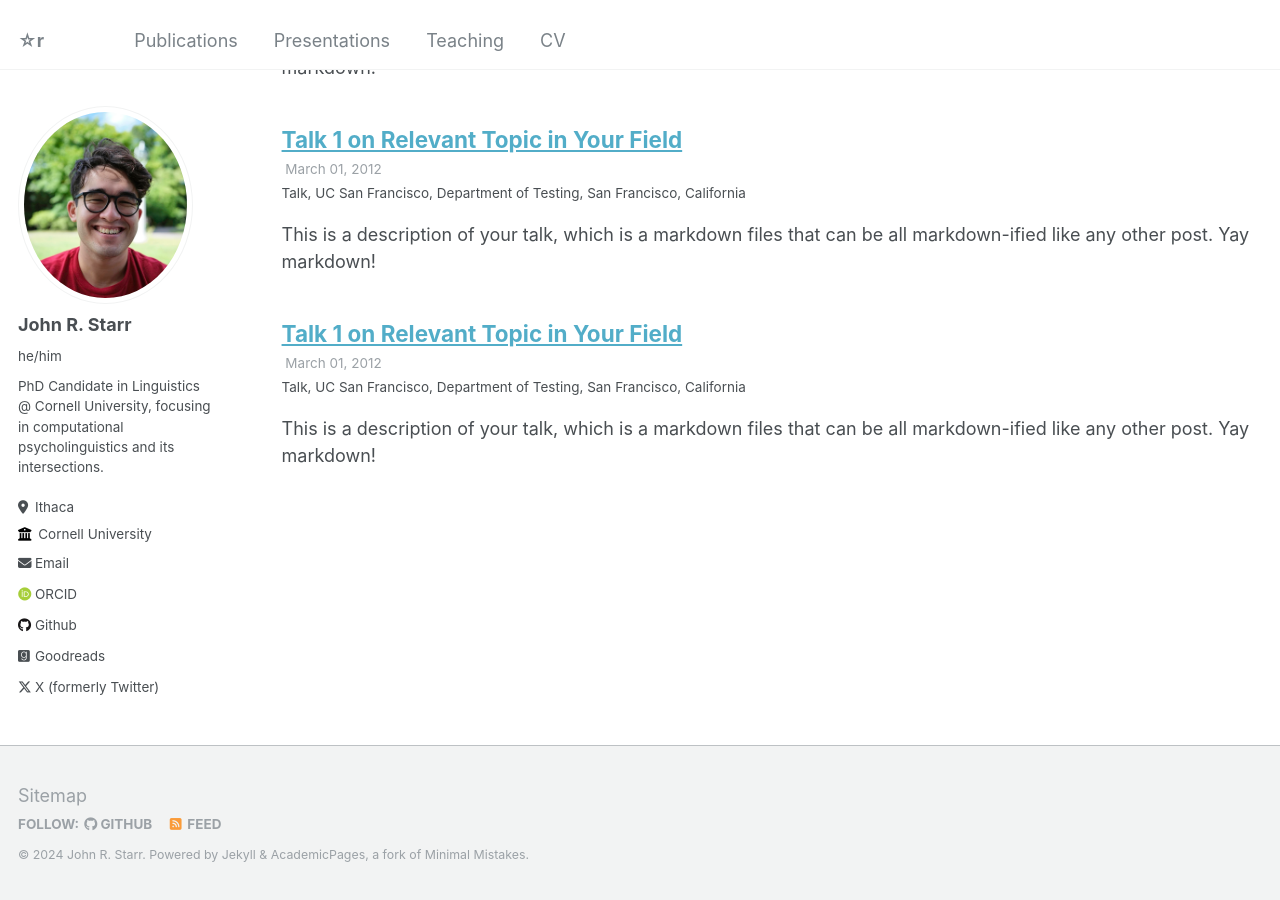
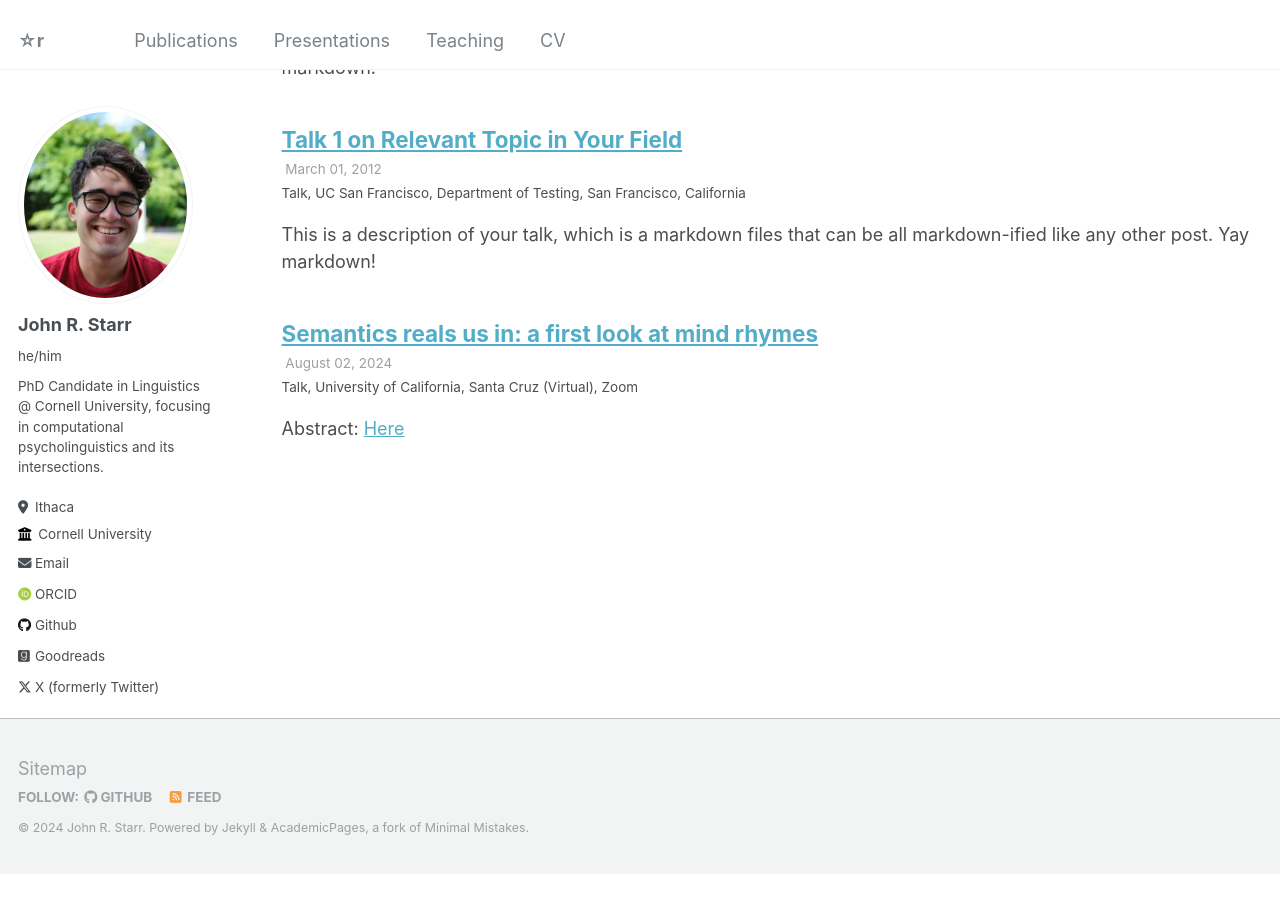
Before and after one commit to johnstarr-ling/johnstarr-ling.github.io, a Jekyll site: the page built from _pages/talks.html, in a window 1280 px wide and 900 px high, scrolled down 1412 px. Built offline with Jekyll 4.4.1, drawn with Linux system fonts in a browser that asks for light colours; some web fonts are replaced; after the commit the page ends 2285 px from its top, so only the background shows below that.

Commit message:
add: abstract and poster files

```diff
--- a/_talks/2022-hsp-mindrhyme.md
+++ b/_talks/2022-hsp-mindrhyme.md
@@ -1,11 +1,12 @@
 ---
-title: "Talk 1 on Relevant Topic in Your Field"
+title: "Semantics reals us in: a first look at mind rhymes"
 collection: talks
 type: "Talk"
-permalink: /talks/2012-03-01-talk-1
-venue: "UC San Francisco, Department of Testing"
-date: 2012-03-01
-location: "San Francisco, California"
+permalink: /talks/hsp2022-mindrhymes
+venue: "University of California, Santa Cruz (Virtual)"
+location: "Zoom"
 ---
 
-This is a description of your talk, which is a markdown files that can be all markdown-ified like any other post. Yay markdown!
+Abstract: [Here](https://johnstarr-ling.github.io/files/abstracts/hsp2022-mindrhymes.pdf)
+
+Poster: [Here](https://johnstarr-ling.github.io/files/poster/hsp2022-mindrhymes.pdf)
```
Also changed, not shown: 10 other files.
